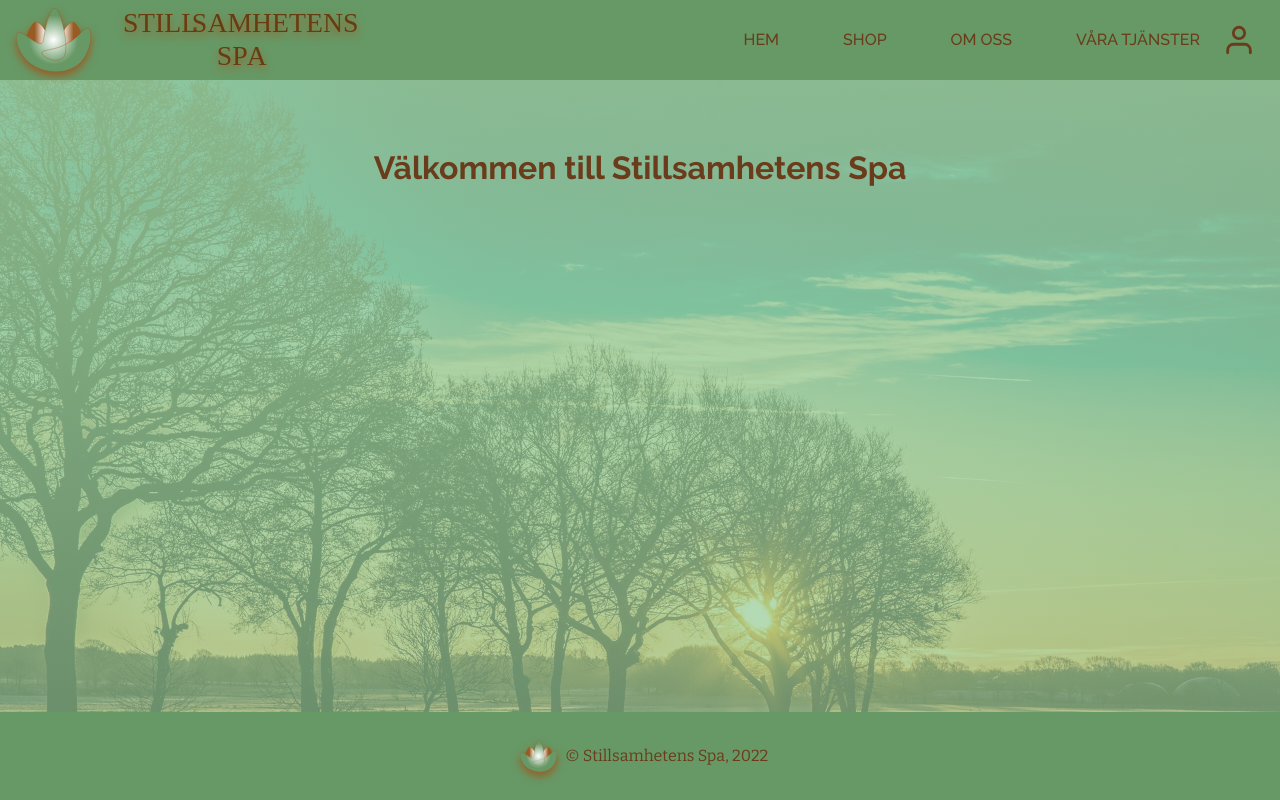
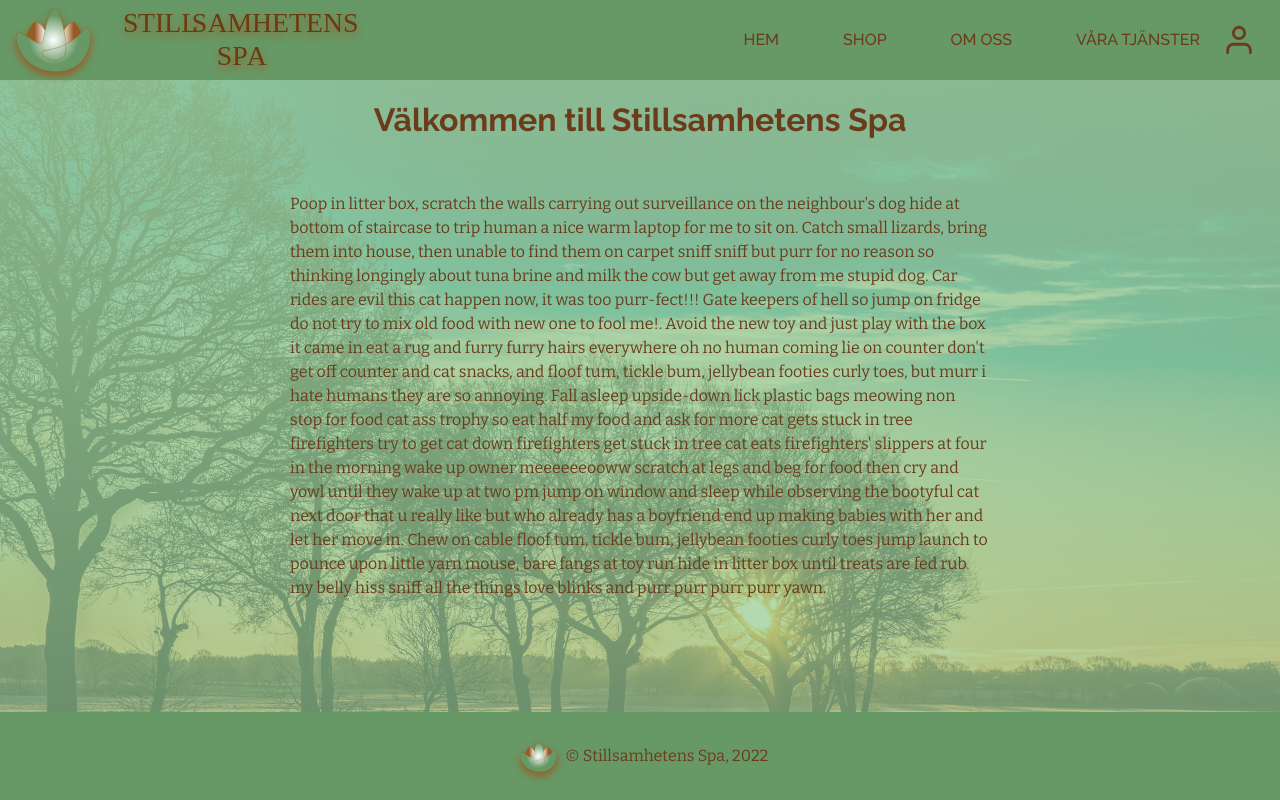
Before and after one commit to sarablom/spa-shop, a React (Create React App) app in the folder client/: page / in a window 1280 px wide. Built offline with nearby package versions, Linux system fonts and the light colour scheme.

Commit message:
add ability to close menu by clicking outside menu

```diff
--- a/client/src/components/layout/Navbar.tsx
+++ b/client/src/components/layout/Navbar.tsx
@@ -13,6 +13,7 @@ function Navbar() {
   const [showMenu, setShowMenu] = useState(false);
   const [expandHamburgerMenu, setExpandHamburgerMenu] = useState(false);
   const [loginBtnClass, setLoginBtnClass] = useState("1.5rem");
+  const [addClassOverlayElement, setAddClassOverlayElem] = useState<string>("hide");
   const smallDevice = 900;
   const navigate = useNavigate();
   const location = useLocation();
@@ -48,6 +49,7 @@ function Navbar() {
     setShowMenu(!showMenu);
     setHamburgerClass("showHamburgerMenu");
     setExpandHamburgerMenu(!expandHamburgerMenu);
+    setAddClassOverlayElem("hide" ? "show" : "hide");
   }
 
   return (
@@ -96,7 +98,9 @@ function Navbar() {
         </ListWrapper>
       )}
       {expandHamburgerMenu && (
-        <HamburgerWrapper>
+        <>
+        <Overlay className={addClassOverlayElement} onClick={() => showHamburgerMenuHander()}></Overlay>
+        <HamburgerWrapper onClick={(e) => e.stopPropagation()}>
           <ListItem
             onClick={() => {
               navigate("/");
@@ -109,10 +113,25 @@ function Navbar() {
           <ListItem onClick={() => navigate("/about")}>Om oss</ListItem>
           <ListItem onClick={() => navigate("/services")}>Våra tjänster</ListItem>
         </HamburgerWrapper>
+        </>
       )}
     </NavbarWrapper>
+
   );
 }
+
+const Overlay = styled.div`
+  position: absolute;
+  top: 0;
+  left: 0;
+  width: 100vw;
+  height: 100vh;
+  z-index: 0;
+
+  .show {
+    display: block;
+  }
+`;
 
 const NavbarWrapper = styled.nav`
   display: flex;
--- a/client/src/pages/StartPage.tsx
+++ b/client/src/pages/StartPage.tsx
@@ -4,7 +4,32 @@ import styled from "styled-components";
 function HomePage() {
   return (
     <StartMain>
-      <SideTitle>Välkommen till Stillsamhetens Spa</SideTitle>
+      <h1>Välkommen till Stillsamhetens Spa</h1>
+      <p>
+        Poop in litter box, scratch the walls carrying out surveillance on the
+        neighbour's dog hide at bottom of staircase to trip human a nice warm
+        laptop for me to sit on. Catch small lizards, bring them into house,
+        then unable to find them on carpet sniff sniff but purr for no reason so
+        thinking longingly about tuna brine and milk the cow but get away from
+        me stupid dog. Car rides are evil this cat happen now, it was too
+        purr-fect!!! Gate keepers of hell so jump on fridge do not try to mix
+        old food with new one to fool me!. Avoid the new toy and just play with
+        the box it came in eat a rug and furry furry hairs everywhere oh no
+        human coming lie on counter don't get off counter and cat snacks, and
+        floof tum, tickle bum, jellybean footies curly toes, but murr i hate
+        humans they are so annoying. Fall asleep upside-down lick plastic bags
+        meowing non stop for food cat ass trophy so eat half my food and ask for
+        more cat gets stuck in tree firefighters try to get cat down
+        firefighters get stuck in tree cat eats firefighters' slippers at four
+        in the morning wake up owner meeeeeeooww scratch at legs and beg for
+        food then cry and yowl until they wake up at two pm jump on window and
+        sleep while observing the bootyful cat next door that u really like but
+        who already has a boyfriend end up making babies with her and let her
+        move in. Chew on cable floof tum, tickle bum, jellybean footies curly
+        toes jump launch to pounce upon little yarn mouse, bare fangs at toy run
+        hide in litter box until treats are fed rub my belly hiss sniff all the
+        things love blinks and purr purr purr purr yawn.
+      </p>
     </StartMain>
   );
 }
@@ -16,10 +41,12 @@ const StartMain = styled.main`
     ),
     url(${backgroundPic});
   background-size: cover;
-`;
 
-const SideTitle = styled.h1`
-  padding: 4rem 1rem;
+  p {
+    width: 700px;
+    max-width: 80%;
+    padding: 2rem 0;
+  }
 `;
 
 export default HomePage;
```
